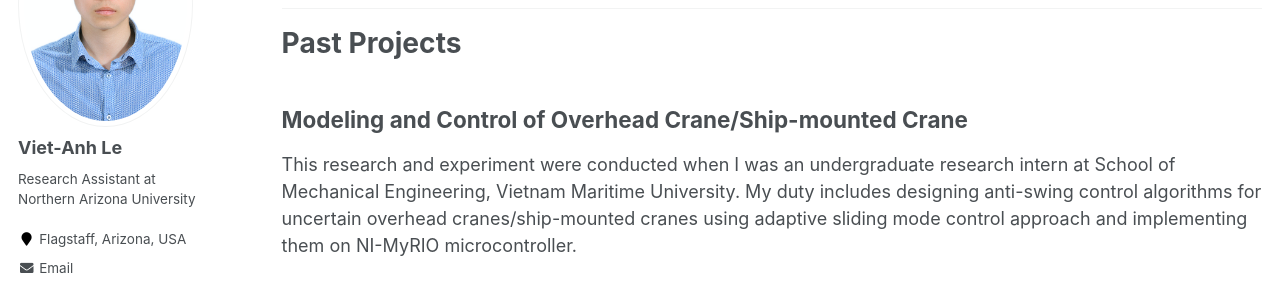
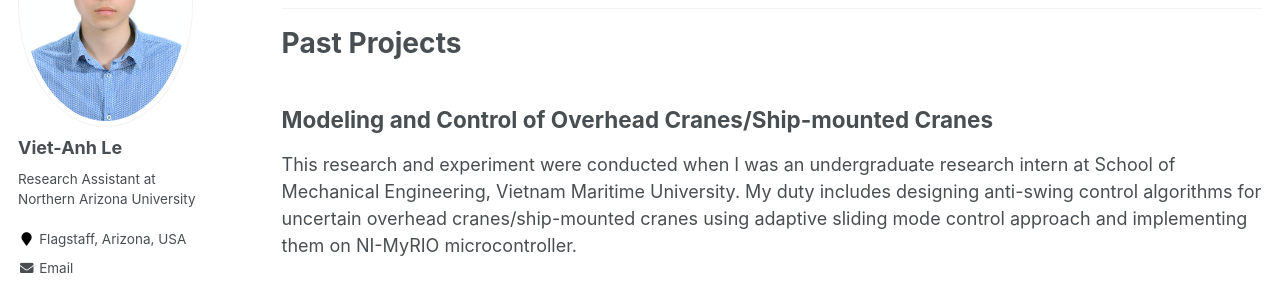
Before and after one commit to vietanhle0101/vietanhle0101.github.io, a Jekyll site: the page built from _pages/projects.md, in a window 1280 px wide and 900 px high, scrolled down 865 px. Shown: the part 154-444 px from the top of the window. Built offline with Jekyll 4.4.1, drawn with Linux system fonts in a browser that asks for light colours.

Commit message:
a new paper

```diff
--- a/_pages/projects.md
+++ b/_pages/projects.md
@@ -35,7 +35,7 @@ In collaboration with Dr. Linh Nguyen (Australia Federation University), we deve
 
 <!-- This temporary [poster](../files/MRSN_poster.pdf) may be helpful to get the overall idea. -->
 
-## Modeling and Control of Overhead Crane/Ship-mounted Crane
+## Modeling and Control of Overhead Cranes/Ship-mounted Cranes
 
 This research and experiment were conducted when I was an undergraduate research intern at School of Mechanical Engineering, Vietnam Maritime University. My duty includes designing anti-swing control algorithms for uncertain overhead cranes/ship-mounted cranes using adaptive sliding mode control approach and implementing them on NI-MyRIO microcontroller.
 
```
